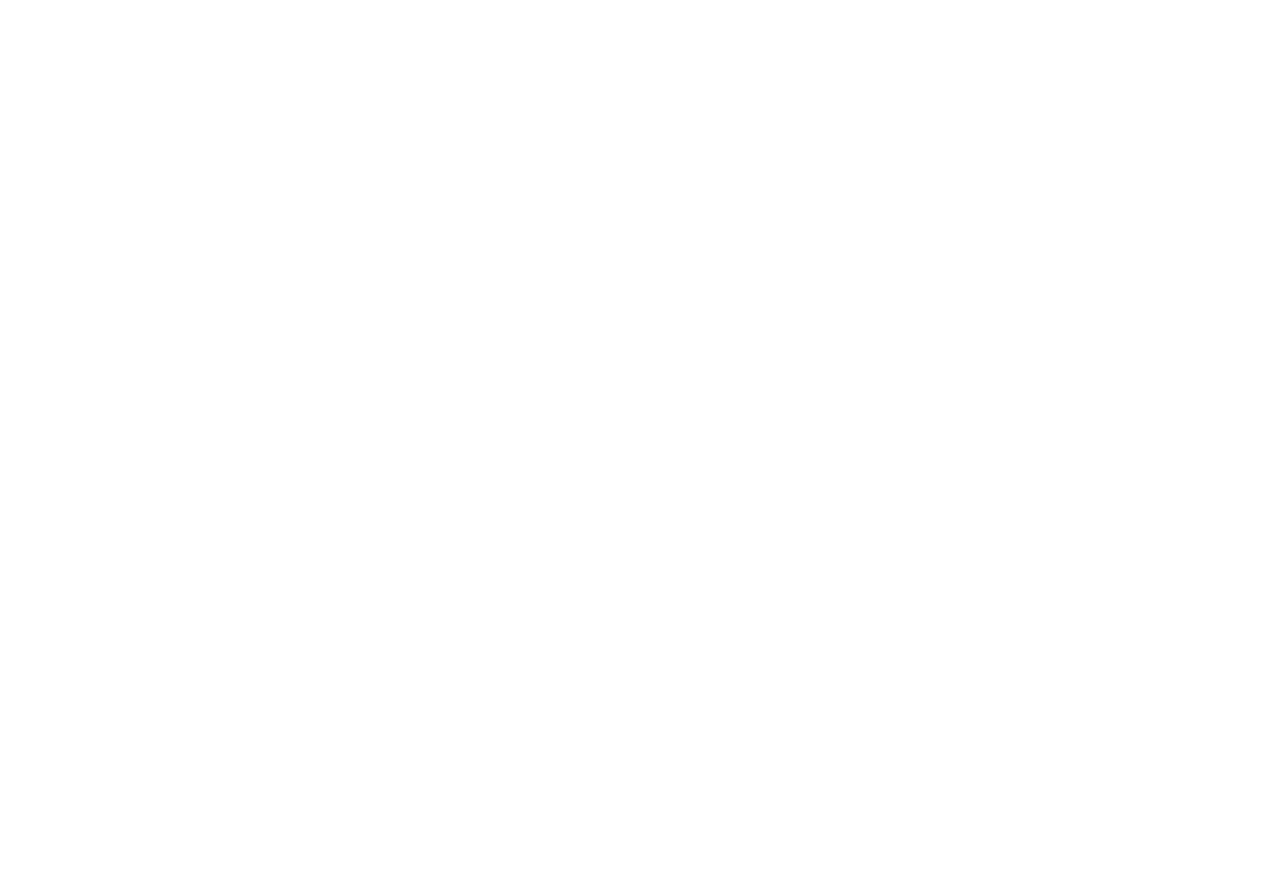
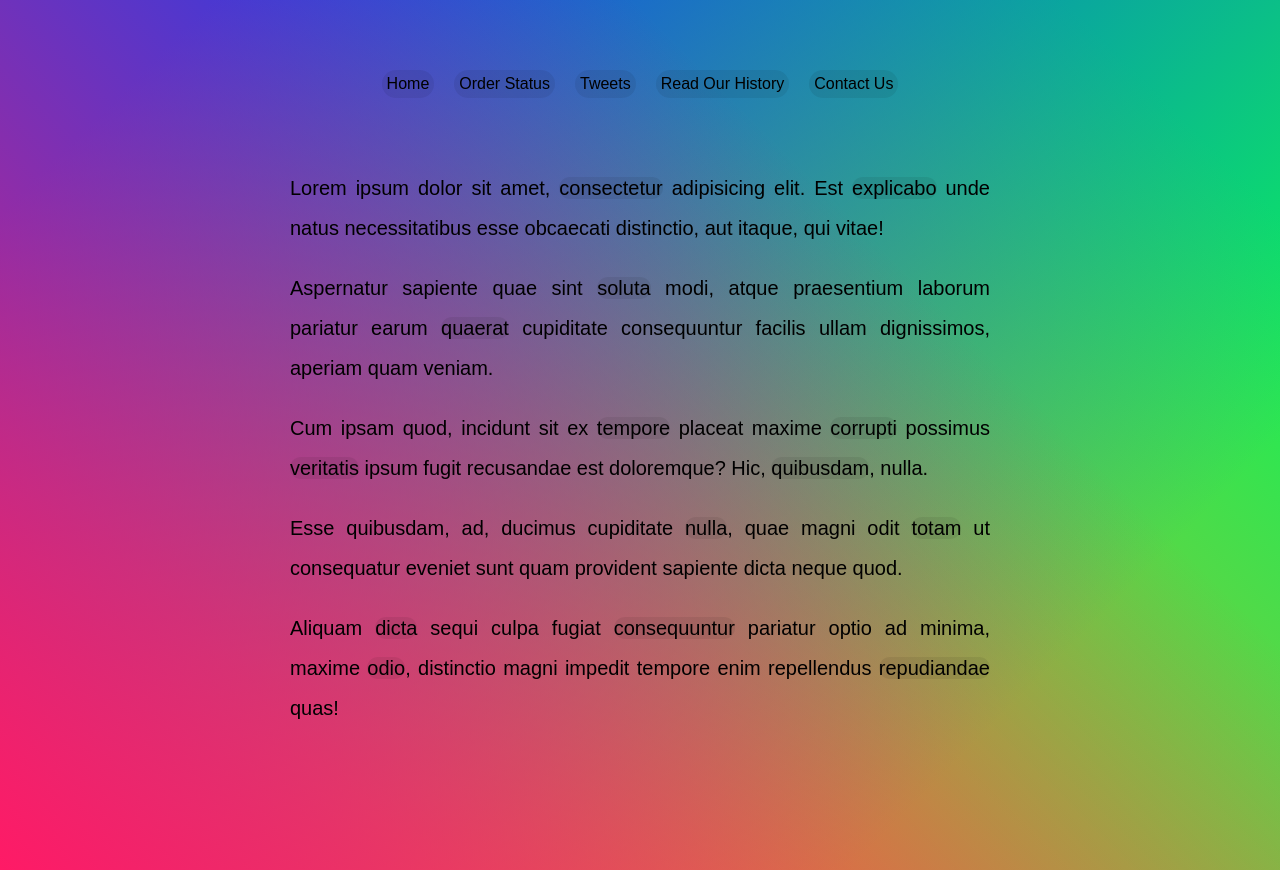
Before and after one commit to Rohit-Saini7/22-Follow-Along-Link-Highlighter, a plain HTML site: page index.html in a window 1280 px wide. Before the commit the page ends 800 px from the top, so only its background shows below. Drawn offline with Linux system fonts and the light colour scheme.

Commit message:
challange done

```diff
--- a/css/styles.css
+++ b/css/styles.css
@@ -0,0 +1,68 @@
+html {
+  box-sizing: border-box;
+}
+
+*,
+*:before,
+*:after {
+  box-sizing: inherit;
+}
+
+body {
+  min-height: 100vh;
+  margin: 0;
+  font-family: sans-serif;
+  background: linear-gradient(
+      45deg,
+      rgb(255, 26, 102) 0%,
+      rgba(255, 26, 102, 0) 70%
+    ),
+    linear-gradient(135deg, rgb(6, 67, 249) 10%, rgba(6, 67, 249, 0) 80%),
+    linear-gradient(225deg, rgb(13, 242, 89) 10%, rgba(13, 242, 89, 0) 80%),
+    linear-gradient(315deg, rgb(249, 158, 31) 100%, rgba(249, 158, 31, 0) 70%);
+  overflow: hidden;
+}
+
+.wrapper {
+  margin: 0 auto;
+  max-width: 700px;
+  font-size: 20px;
+  line-height: 2;
+  position: relative;
+  text-align: justify;
+}
+
+a {
+  text-decoration: none;
+  color: black;
+  background-color: rgba(0, 0, 0, 0.07);
+  border-radius: 20px;
+}
+
+.highlight {
+  transition: all 0.2s;
+  border-bottom: 2px solid white;
+  position: absolute;
+  top: 0;
+  background: white;
+  left: 0;
+  z-index: -1;
+  border-radius: 20px;
+  display: block;
+  box-shadow: 0 0 10px rgba(0, 0, 0, 0.2);
+}
+
+.menu {
+  padding: 0;
+  display: flex;
+  list-style: none;
+  justify-content: center;
+  margin: 70px 0;
+}
+
+.menu a {
+  display: inline-block;
+  padding: 5px;
+  margin: 0 10px;
+  color: black;
+}
--- a/index.html
+++ b/index.html
@@ -7,6 +7,42 @@
     <title>22 - Follow Along Link Highlighter</title>
   </head>
   <body>
+    <nav class="menu">
+      <li><a href="">Home</a></li>
+      <li><a href="">Order Status</a></li>
+      <li><a href="">Tweets</a></li>
+      <li><a href="">Read Our History</a></li>
+      <li><a href="">Contact Us</a></li>
+    </nav>
+    <div class="wrapper">
+      <p>
+        Lorem ipsum dolor sit amet, <a href="">consectetur</a> adipisicing elit.
+        Est <a href="">explicabo</a> unde natus necessitatibus esse obcaecati
+        distinctio, aut itaque, qui vitae!
+      </p>
+      <p>
+        Aspernatur sapiente quae sint <a href="">soluta</a> modi, atque
+        praesentium laborum pariatur earum <a href="">quaerat</a> cupiditate
+        consequuntur facilis ullam dignissimos, aperiam quam veniam.
+      </p>
+      <p>
+        Cum ipsam quod, incidunt sit ex <a href="">tempore</a> placeat maxime
+        <a href="">corrupti</a> possimus <a href="">veritatis</a> ipsum fugit
+        recusandae est doloremque? Hic, <a href="">quibusdam</a>, nulla.
+      </p>
+      <p>
+        Esse quibusdam, ad, ducimus cupiditate <a href="">nulla</a>, quae magni
+        odit <a href="">totam</a> ut consequatur eveniet sunt quam provident
+        sapiente dicta neque quod.
+      </p>
+      <p>
+        Aliquam <a href="">dicta</a> sequi culpa fugiat
+        <a href="">consequuntur</a> pariatur optio ad minima, maxime
+        <a href="">odio</a>, distinctio magni impedit tempore enim repellendus
+        <a href="">repudiandae</a> quas!
+      </p>
+    </div>
+
     <script src="./js/index.js"></script>
   </body>
 </html>
--- a/js/index.js
+++ b/js/index.js
@@ -0,0 +1,21 @@
+const triggers = document.querySelectorAll("a");
+
+const highlight = document.createElement("span");
+highlight.classList.add("highlight");
+document.body.appendChild(highlight);
+
+function highlightLink() {
+  const linkCoords = this.getBoundingClientRect();
+  console.log(linkCoords);
+  const coords = {
+    width: linkCoords.width,
+    height: linkCoords.height,
+    top: linkCoords.top + window.scrollY,
+    left: linkCoords.left + window.scrollX,
+  };
+  highlight.style.width = `${coords.width}px`;
+  highlight.style.height = `${coords.height}px`;
+  highlight.style.transform = `translate(${coords.left}px, ${coords.top}px)`;
+}
+
+triggers.forEach((a) => a.addEventListener("mousemove", highlightLink));
```
Also changed, not shown: 2 other files.
